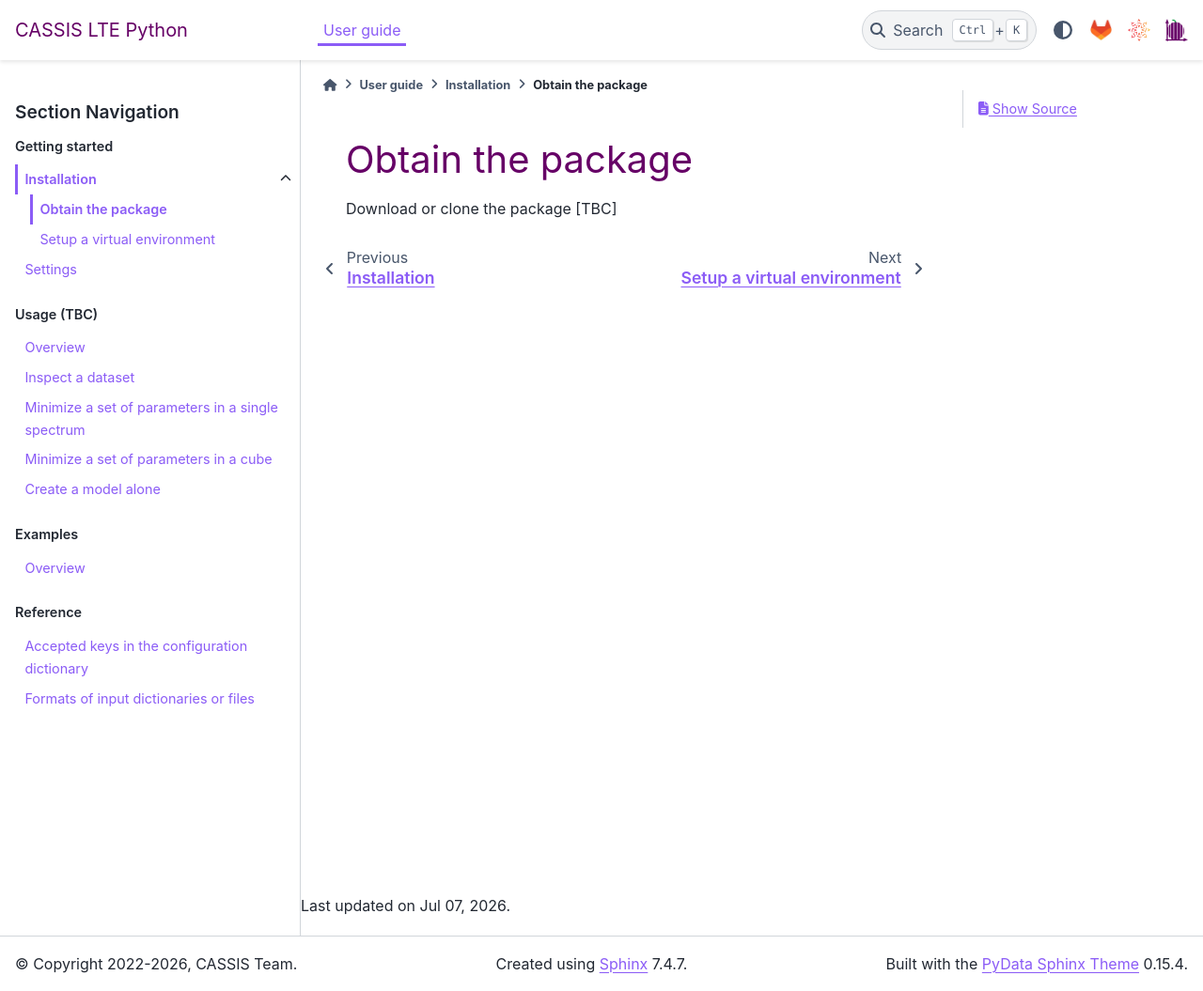
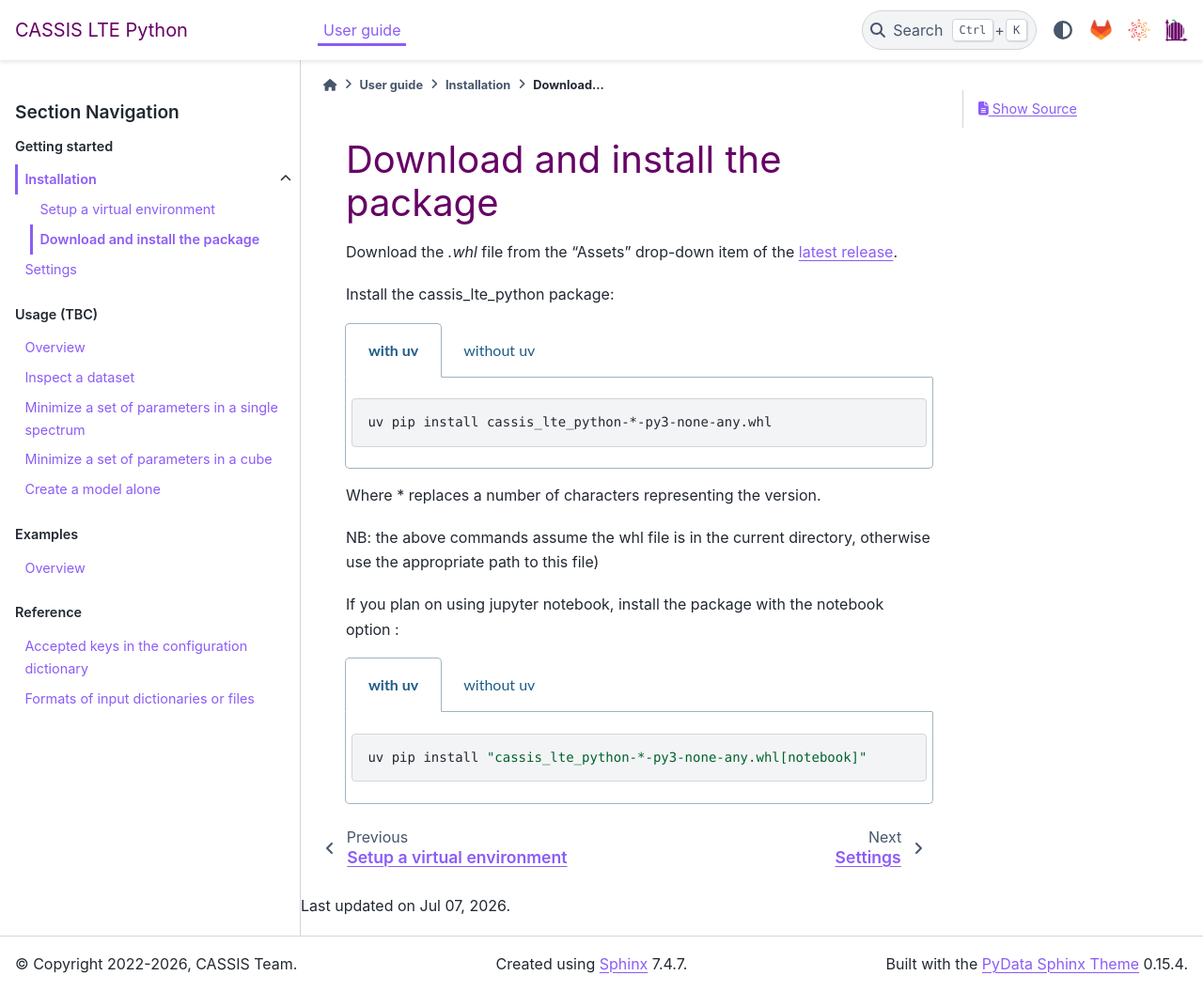
Before and after one commit to sandrine-bottinelli/cassis-lte-python, a Sphinx documentation site: the page built from docs/source/user_guide/installation/get_package.rst, in a window 1280 px wide and 1055 px high. Shown: the whole window at 94% size. Built offline with Sphinx 7.4.7 and the PyData theme 0.15.4, drawn with Linux system fonts in a browser that asks for light colours; pages that are not in the unit, such as notebooks, are missing from menus; the version number could not be read and is left out.

Commit message:
Updated doc.

```diff
--- a/docs/source/user_guide/installation/get_package.rst
+++ b/docs/source/user_guide/installation/get_package.rst
@@ -1,4 +1,35 @@
-Obtain the package
-==================
+Download and install the package
+================================
 
-Download or clone the package [TBC]
+Download the `.whl` file from the "Assets" drop-down item of the
+`latest release <https://github.com/sandrine-bottinelli/cassis-lte-python/releases>`_.
+
+Install the cassis_lte_python package:
+
+.. tabs::
+
+   .. code-tab:: bash with uv
+
+       uv pip install cassis_lte_python-*-py3-none-any.whl
+
+   .. code-tab:: bash without uv
+
+       python3 -m pip install cassis_lte_python-*-py3-none-any.whl
+
+Where * replaces a number of characters representing the version.
+
+NB: the above commands assume the whl file is in the current directory,
+otherwise use the appropriate path to this file)
+
+If you plan on using jupyter notebook, install the package with the notebook option :
+
+
+.. tabs::
+
+   .. code-tab:: bash with uv
+
+       uv pip install "cassis_lte_python-*-py3-none-any.whl[notebook]"
+
+   .. code-tab:: bash without uv
+
+       python3 -m pip install "cassis_lte_python-*-py3-none-any.whl[notebook]"
--- a/docs/source/user_guide/installation/index.rst
+++ b/docs/source/user_guide/installation/index.rst
@@ -4,5 +4,5 @@
 
 .. toctree::
 
+    virtual_env
     get_package
-    virtual_env
```
Also changed, not shown: docs/source/user_guide/installation/virtual_env.rst (+1 -15 lines), 1 other file.
